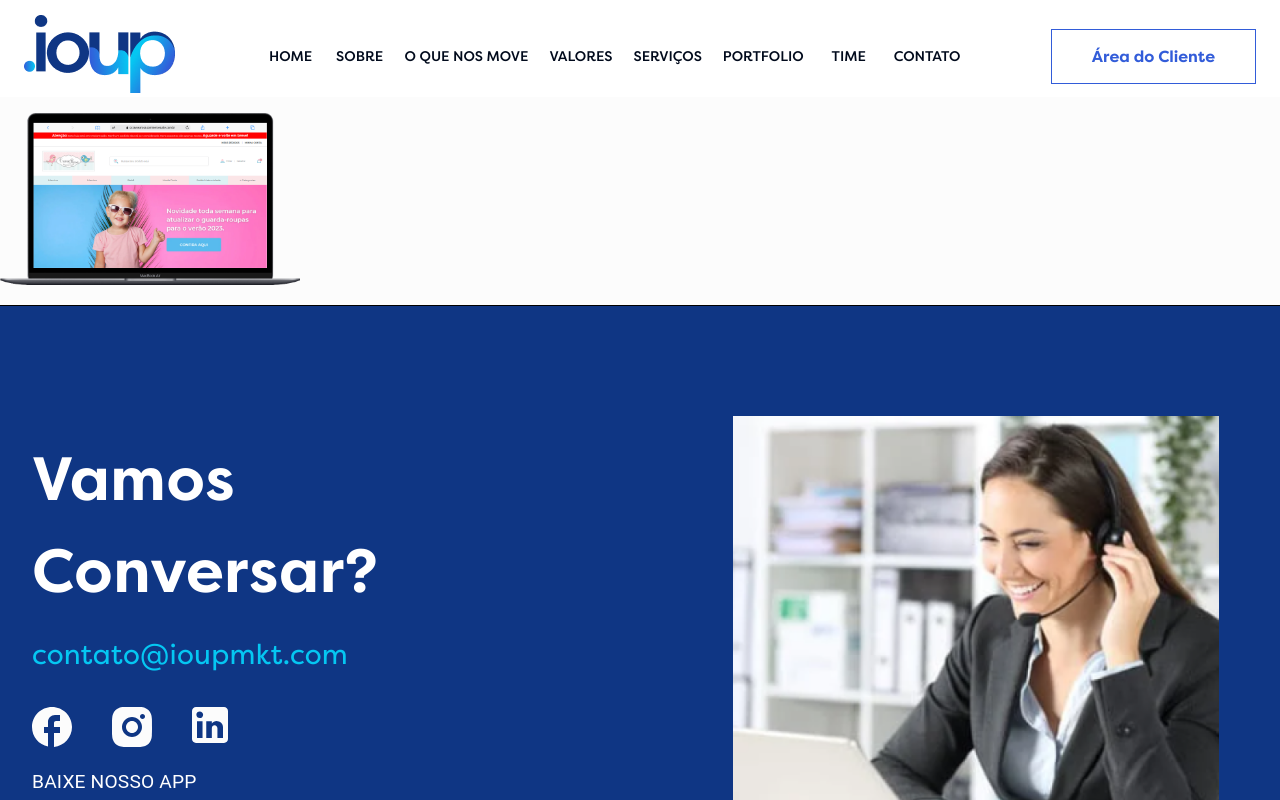
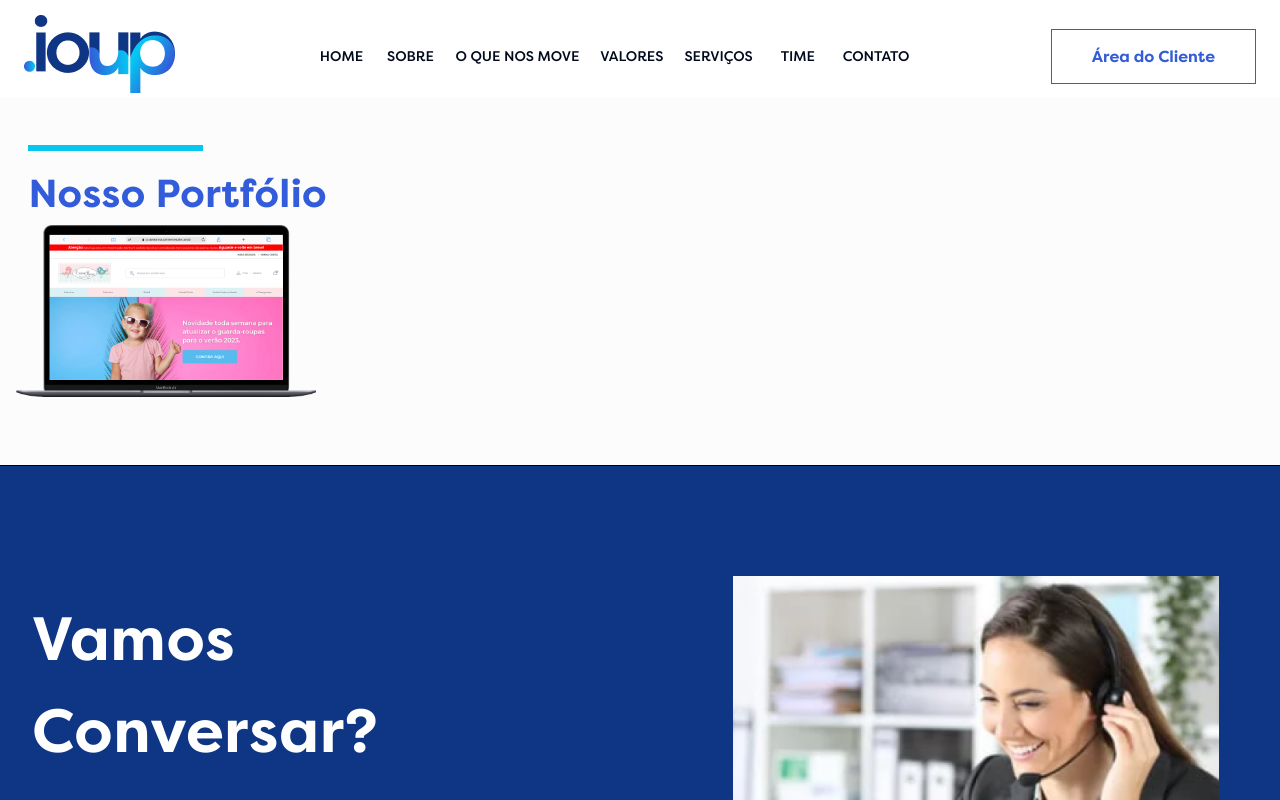
Before and after one commit to ioupmkt/IOUP_WEB, a React (Vite) app: page /portfolio in a window 1280 px wide. Shown: the top 800 px of the page. Built offline with nearby package versions, Linux system fonts and the light colour scheme.

Commit message:
:sparkles: UPDATE Portfolio

```diff
--- a/src/components/Navbar/index.tsx
+++ b/src/components/Navbar/index.tsx
@@ -19,14 +19,10 @@ import ClientArea from "../ClientArea";
 import styles from "./styles.module.scss";
 
 const ScrollTo = (pos: any) => {
-  if (pos == "/portfolio") {
-    window.location.href = "portfolio";
-  } else {
-    let element = document.getElementById(pos);
+  let element = document.getElementById(pos);
 
-    element?.scrollIntoView({ behavior: "smooth", block: "start" });
-    return;
-  }
+  element?.scrollIntoView({ behavior: "smooth", block: "start" });
+  return;
 };
 
 const pages = [
@@ -50,10 +46,10 @@ const pages = [
     name: "Serviços",
     href: "services",
   },
-  {
-    name: "Portfolio",
-    href: "/portfolio",
-  },
+  // {
+  //   name: "Portfolio",
+  //   href: "portfolio",
+  // },
   { name: "Time", href: "team" },
 
   {
--- a/src/pages/Home/index.tsx
+++ b/src/pages/Home/index.tsx
@@ -8,6 +8,7 @@ import Inicio from "../parts/Home";
 import Nos_Move from "../parts/Mission";
 import Valores from "../parts/Values";
 import Team from "../parts/Team";
+import Portfolio from "../Portfolio";
 
 window.addEventListener("load", () => {
   const observer = new IntersectionObserver((entries) => {
@@ -56,6 +57,7 @@ function Home() {
       <Sobre />
       <Nos_Move />
       <Valores />
+      {/* <Portfolio /> */}
       <Services />
       <Team />
     </>
--- a/src/pages/Portfolio/index.tsx
+++ b/src/pages/Portfolio/index.tsx
@@ -1,5 +1,7 @@
-import { ImageList, ImageListItem, Stack } from "@mui/material";
+import { ImageList, ImageListItem, Stack, Typography } from "@mui/material";
+import DividerH1 from "../../components/DividerH1";
 import PortfolioItem from "../../components/PortfolioItem";
+import { Section } from "../../components/Section";
 
 const jobs = [
   {
@@ -11,8 +13,22 @@ const jobs = [
 
 export default function Portfolio() {
   return (
-    <>
+    <Section id="portfolio" name="Portfolio">
       <Stack>
+        <DividerH1 />
+        <Typography
+          sx={{
+            fontFamily: "Filson Pro,Roboto",
+            fontSize: { md: 39, xs: 25 },
+            fontWeight: 600,
+            lineHeight: { md: "30px", xs: "20px" },
+            color: "#325CD9",
+            paddingLeft: "1%",
+            paddingTop: "1rem",
+          }}
+        >
+          Nosso Portfólio
+        </Typography>
         <ImageList variant="masonry" cols={3}>
           {jobs.map((job) => (
             <ImageListItem key={job.client}>
@@ -25,6 +41,6 @@ export default function Portfolio() {
           ))}
         </ImageList>
       </Stack>
-    </>
+    </Section>
   );
 }
```
